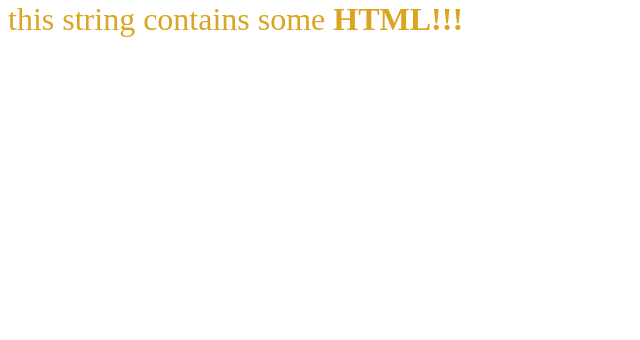
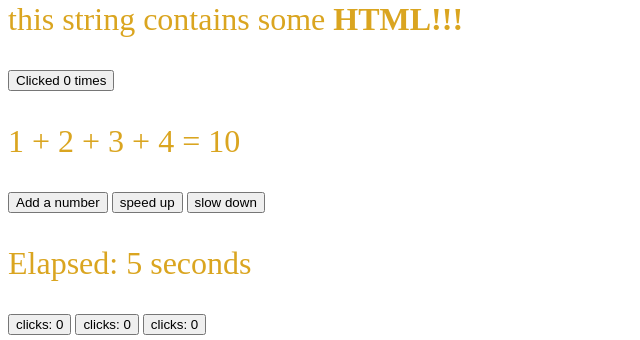
Before and after one commit to kogoto14/mono-front, a SvelteKit app: page / in a window 1280 px wide. Shown: the part 534-874 px from the top of the page, without its empty margins (0-640 px from the left). Before the commit the page ends 800 px from the top, so only its background shows below. Built offline with nearby package versions, Linux system fonts and the light colour scheme.

Commit message:
Reactivity

```diff
--- a/src/routes/+page.svelte
+++ b/src/routes/+page.svelte
@@ -1,12 +1,41 @@
+<script lang="ts">
 
-
-<script lang="ts">
+    // 1. Introduction
     import Nested from './Nested.svelte';
     let name = 'Svelte';
     let src = '/tutorial/image.gif';
     let string = 'this string contains some <strong>HTML!!!</strong>'
+
+
+    // 2. Reactivity
+    import Counter from './Counter.svelte';
+    let count = $state(0);
+    let numbers = $state([1 ,2 ,3, 4]);
+    let total = $derived(numbers.reduce((t, n) => t + n, 0));
+    let elapsed = $state(0);
+    let interval = $state(1000);
+
+    function increment() {
+        count += 1;
+    }
+
+    function addNumber() {
+        numbers.push(numbers.length + 1);
+        $inspect(numbers).with(console.trace);
+    }
+
+    $effect(() => {
+        const id = setInterval(() => {
+            elapsed += 1;
+        }, interval);
+
+        return () => {
+            clearInterval(id);
+        }
+    });
 </script>
 
+<!-- 1. Introduction -->
 <h1>Hello {name.toUpperCase()}!</h1>
 <img {src} alt="{name} dances." />
 <p>This is a paragraph.</p>
@@ -20,3 +49,25 @@
         font-size: 2em;
     }
 </style>
+
+
+<!-- 2. Reactivity -->
+<button onclick={increment}>
+    Clicked {count}
+    {count === 1 ? 'time' : 'times'}
+</button>
+
+<p>{numbers.join(' + ')} = {total}</p>
+
+<button onclick={addNumber}>
+    Add a number
+</button>
+
+<button onclick={() => interval /= 2}>speed up</button>
+<button onclick={() => interval *= 2}>slow down</button>
+
+<p>Elapsed: {elapsed} seconds</p>
+
+<Counter />
+<Counter />
+<Counter />
--- /dev/null
+++ b/src/routes/Counter.svelte
@@ -0,0 +1,7 @@
+<script lang="ts">
+    import { counter } from './shared.svelte.js';
+</script>
+
+<button onclick={() => counter.count += 1}>
+    clicks: {counter.count}
+</button>
--- /dev/null
+++ b/src/routes/shared.svelte.js
@@ -0,0 +1,3 @@
+export const counter = $state({
+    count: 0
+});
```
